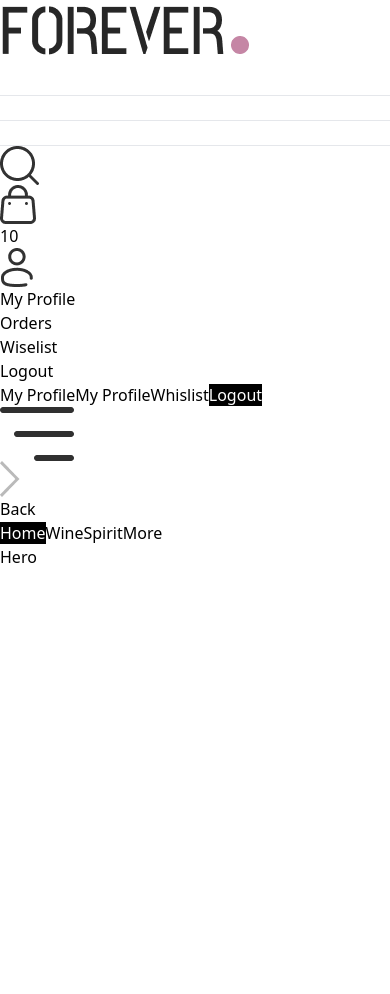
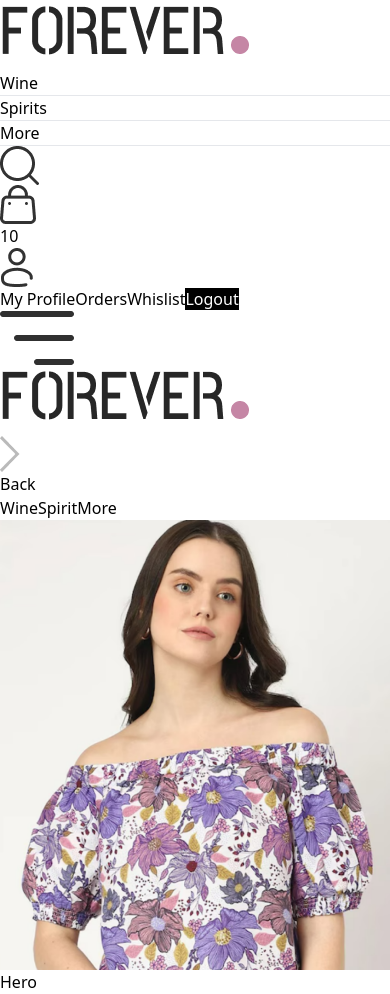
Before and after one commit to praise-cloud/tipples, a React (Vite) app in the folder frontend/: page / in a window 390 px wide. Before the commit the page ends 844 px from the top, so only its background shows below. Built offline with nearby package versions, Linux system fonts and the light colour scheme.

Commit message:
made changes in the navbar.jsx file on how the mall screen should look

```diff
--- a/frontend/src/components/Navbar.jsx
+++ b/frontend/src/components/Navbar.jsx
@@ -1,7 +1,7 @@
 
 import { Link, NavLink } from 'react-router-dom';
 import { useState } from 'react';
-import {assets} from '../assets/frontend_assets/assets'; // Adjust the path to where your assets file is located
+import {assets, products} from '../assets/frontend_assets/assets'; // Adjust the path to where your assets file is located
 
 
 const Navbar = () => {
@@ -9,7 +9,7 @@ const Navbar = () => {
   const [visible, setVisible] = useState(false);
 
   return (
-    <div className="flex item-center justify-between py-5 font-medium">
+    <div className="flex item-center justify-between align-middle py-5 font-medium">
       <Link to="/">
         <img
           src={assets.logo}
@@ -18,16 +18,16 @@ const Navbar = () => {
         />
       </Link>
 
-      <ul className="hidden sm:flex gap-5 text-sm text-gray-700">
-        <NavLink to="/" className="flex flex-col items-center gap-1">
+      <ul className="hidden sm:flex gap-6 text-md py-2 text-gray-700">
+        <NavLink to="/wine" className="flex flex-col items-center gap-1">
             <p>Wine</p>
             <hr className="w-2/4 border-none h-[1.5px] bg-gray-700 hidden"/>
         </NavLink>
-        <NavLink to="/" className="flex flex-col items-center gap-1">
+        <NavLink to="/spirit" className="flex flex-col items-center gap-1">
             <p>Spirits</p>
             <hr className="w-2/4 border-none h-[1.5px] bg-gray-700 hidden"/>
         </NavLink>
-        <NavLink to="/" className="flex flex-col items-center gap-1">
+        <NavLink to="/more" className="flex flex-col items-center gap-1">
             <p>More</p>
             <hr className="w-2/4 border-none h-[1.5px] bg-gray-700 hidden"/>
         </NavLink>
@@ -38,6 +38,7 @@ const Navbar = () => {
 
       <div className="flex items-center gap-6">
         <img
+          onClick={()=>setVisible(true)}
           src={assets.search_icon}
           alt=""
           className="w-5 cursor-pointer"
@@ -58,18 +59,12 @@ const Navbar = () => {
               src={assets.profile_icon}
               alt=""
               className="w-5 cursor-pointer"
-              onClick={() => setVisible(true)}
               />
 
-              <div className="group-hover:block absolute dropdown-menu right-0 pt-4">
+              <div className="group-hover:block hidden absolute dropdown-menu left-0 pt-4">
                 <div className="flex flex-col gap-2 w-36 py-3 px-5 bg-slate-100 text-gray-500 rounded">
-                  <p className="cursor-pointer hover:text-black">My Profile</p>
-                  <p className="cursor-pointer hover:text-black">Orders</p>
-                  <p className="cursor-pointer hover:text-black">Wiselist</p>
-                  <p className="cursor-pointer hover:text-black">Logout</p>
-
                   <NavLink to={"/profile"} className="cursor-pointer hover:text-black">My Profile</NavLink>
-                  <NavLink to={"/orders"} className="cursor-pointer hover:text-black">My Profile</NavLink>
+                  <NavLink to={"/orders"} className="cursor-pointer hover:text-black">Orders</NavLink>
                   <NavLink to={"/whislist"} className="cursor-pointer hover:text-black">Whislist</NavLink>
                   <NavLink to={"/"} className="cursor-pointer hover:text-black">Logout</NavLink>
                 </div>
@@ -80,24 +75,45 @@ const Navbar = () => {
             src={assets.menu_icon}
             alt=""
             className="w-5 cursor-pointer sm:hidden"
+            onClick={()=>setVisible(true)}
             />
       </div>
 
       {/* sidebar menu for small screen */}
-        <div className={`absolute top-0 right-0 bottom-0 overflow-hidden bg-white transition-all ${visible ? "w-full" : "w-0"}`}>
+        <div className={`absolute top-0 right-0 bottom-0 overflow-hidden bg-white transition-all ease-in-out ${visible ? "w-full" : "w-0"}`}>
           <div className="flex flex-col text-gray-600">
-            <div onClick={()=>setVisible(false)} className="flex item-center gap-4 p-3 cursor-pointer">
+            <div onClick={()=>setVisible(false)} className="flex item-center gap-4 p-3 cursor-pointer justify-between">
+              <Link to={"/"}>
               <img
-                src={assets.dropdown_icon}
+                src={assets.logo}
                 alt=""
-                className="h-4 rotate-180"
+                className="w-20"
+
                 />
-                <p>Back</p>
+              </Link>
+              <div className="flex item-center gap-2 align-middle">
+                <img
+                  src={assets.dropdown_icon}
+                  alt=""
+                  className="h-4 rotate-180 mt-1"
+                  />
+                  <p>Back</p>
+              </div>
             </div>
-            <NavLink onClick={()=>setVisible(false)} className="py-5 pl-6 border" to={"/"}>Home</NavLink>
+            <div className="flex flex-col gap-2 p-3">
             <NavLink onClick={()=>setVisible(false)} className="py-5 pl-6 border" to={"/wine"}>Wine</NavLink>
             <NavLink onClick={()=>setVisible(false)} className="py-5 pl-6 border" to={"/spirit"}>Spirit</NavLink>
             <NavLink onClick={()=>setVisible(false)} className="py-5 pl-6 border" to={"/more"}>More</NavLink>
+            </div>
+
+            {/* nav image */}
+            <div className="flex justify-center">
+              <img
+                src={products[0].image}
+                alt=""
+                className="w-60 h-full bg-gray-700 border border-black rounded-full"
+                />
+            </div>
           </div>
         </div>
 
```
